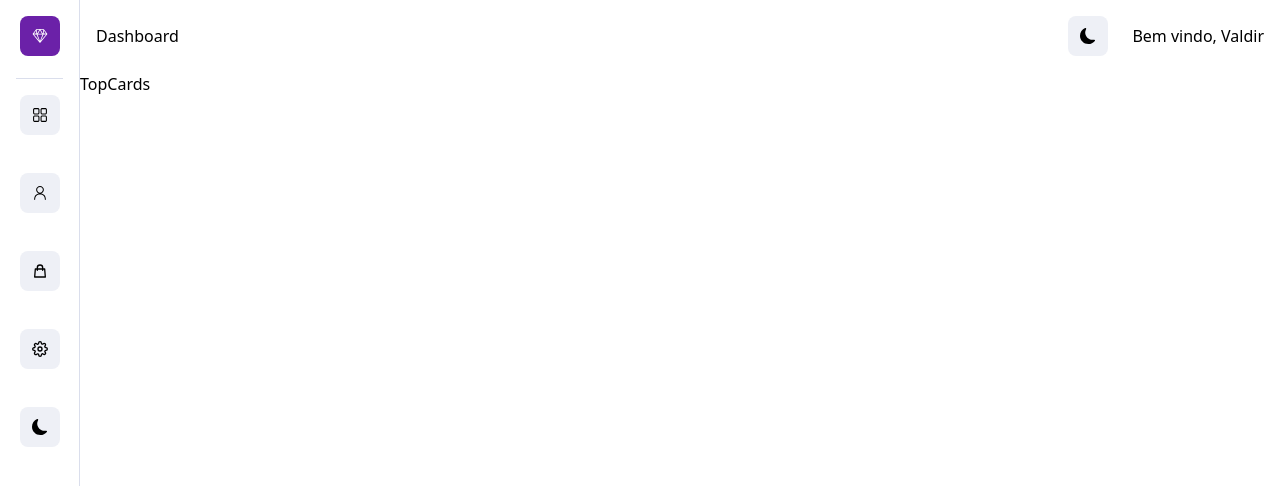
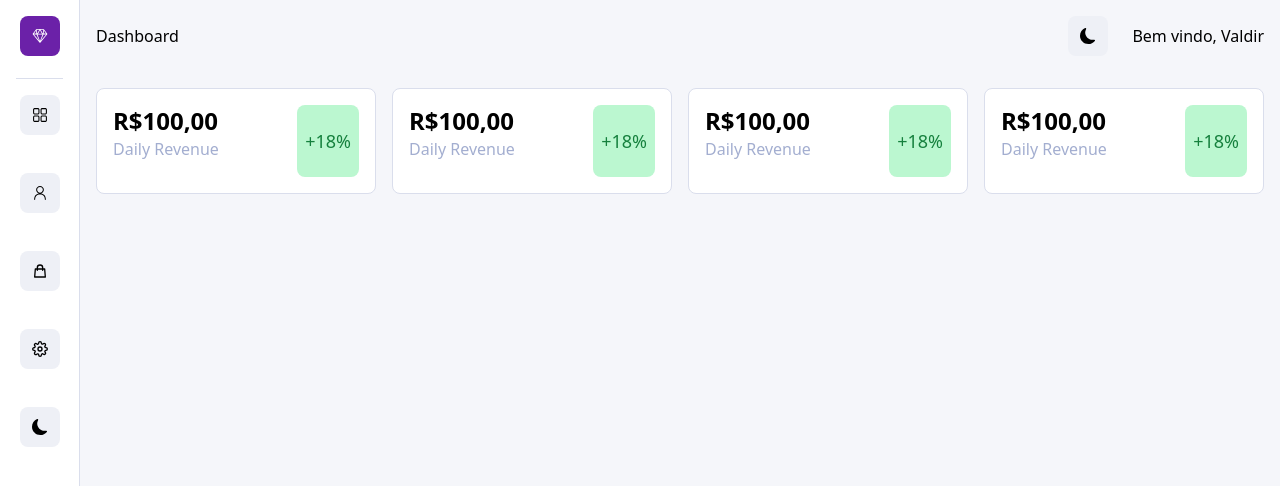
Before and after one commit to valdir-ti/dashboard, a Next.js app: page / in a window 1280 px wide. Shown: the top 486 px of the page. Built offline with nearby package versions, Linux system fonts and the light colour scheme; what tailwindcss-rtl would draw is missing.

Commit message:
feat: create top cards

```diff
--- a/src/app/components/TopCards.tsx
+++ b/src/app/components/TopCards.tsx
@@ -1,6 +1,43 @@
 const TopCards = () => {
     return (
-        <div>TopCards</div>
+        <div className="grid lg:grid-cols-8 gap-4 p-4">
+            <div className="lg:col-span-2 col-span-1 bg-white flex justify-between w-full border p-4 rounded-lg">
+                <div className="flex flex-col w-full pb-4">
+                    <p className="text-2xl font-bold">R$100,00</p>
+                    <p className="text-gray-600">Daily Revenue</p>
+                </div>
+                <p className="bg-green-200 flex justify-center items-center p-2 rounded-lg">
+                    <span className="text-green-700 text-lg">+18%</span>
+                </p>
+            </div>
+            <div className="lg:col-span-2 col-span-1 bg-white flex justify-between w-full border p-4 rounded-lg">
+                <div className="flex flex-col w-full pb-4">
+                    <p className="text-2xl font-bold">R$100,00</p>
+                    <p className="text-gray-600">Daily Revenue</p>
+                </div>
+                <p className="bg-green-200 flex justify-center items-center p-2 rounded-lg">
+                    <span className="text-green-700 text-lg">+18%</span>
+                </p>
+            </div>
+            <div className="lg:col-span-2 col-span-1 bg-white flex justify-between w-full border p-4 rounded-lg">
+                <div className="flex flex-col w-full pb-4">
+                    <p className="text-2xl font-bold">R$100,00</p>
+                    <p className="text-gray-600">Daily Revenue</p>
+                </div>
+                <p className="bg-green-200 flex justify-center items-center p-2 rounded-lg">
+                    <span className="text-green-700 text-lg">+18%</span>
+                </p>
+            </div>
+            <div className="lg:col-span-2 col-span-1 bg-white flex justify-between w-full border p-4 rounded-lg">
+                <div className="flex flex-col w-full pb-4">
+                    <p className="text-2xl font-bold">R$100,00</p>
+                    <p className="text-gray-600">Daily Revenue</p>
+                </div>
+                <p className="bg-green-200 flex justify-center items-center p-2 rounded-lg">
+                    <span className="text-green-700 text-lg">+18%</span>
+                </p>
+            </div>
+        </div>
     )
 }
 
--- a/src/app/page.tsx
+++ b/src/app/page.tsx
@@ -5,7 +5,7 @@ import TopCards from "@/app/components/TopCards"
 
 export default function Home() {
     return (
-      <main className="">
+      <main className="bg-gray-50 min-h-screen">
         <Header />
         <TopCards />
       </main>
```
